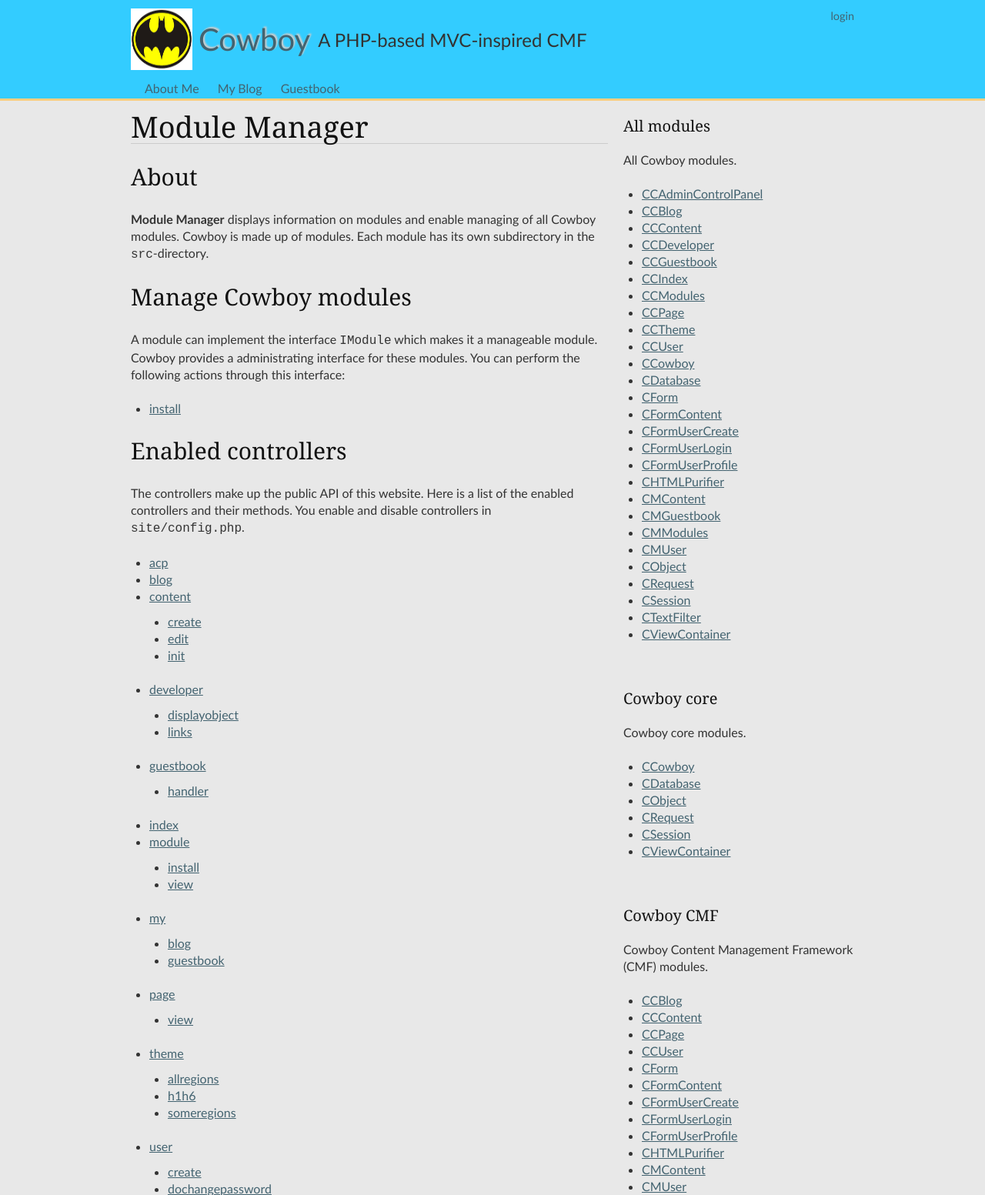
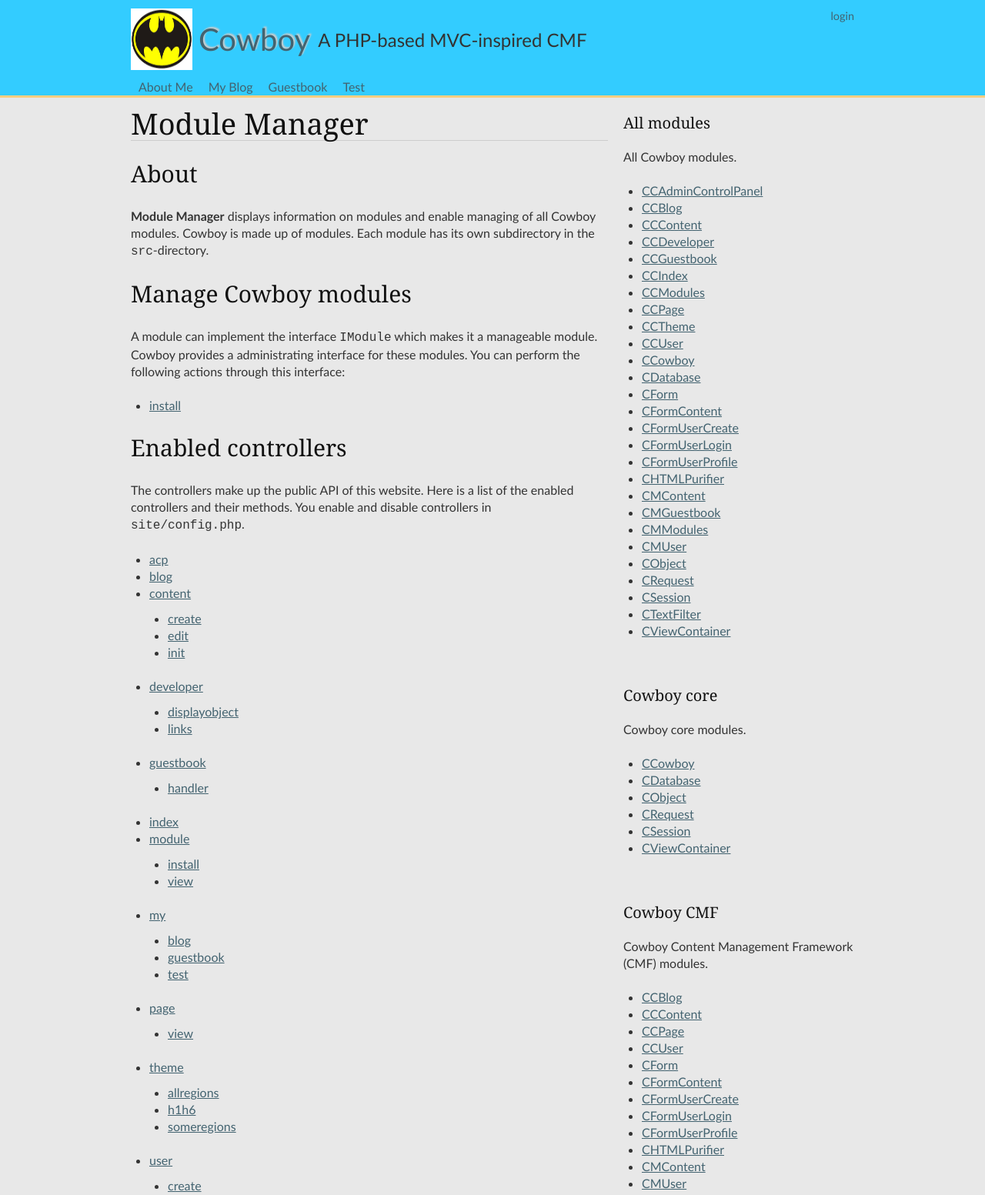
Before and after one commit to AndersLatimore/CowboyFramework, a PHP site: page /module in a window 1280 px wide. Shown: the top 1553 px of the page at 77% size. Run offline with PHP 8.4, Linux system fonts and the light colour scheme; data comes from the database, SQL or seed files in the repository; both versions use the stored data as it was after the commit.

Commit message:
Minor changes made
Minor updates

```diff
--- a/cowboy_framework/site/config.php
+++ b/cowboy_framework/site/config.php
@@ -131,6 +131,7 @@ $cw->config['menus'] = array(
     'home' => array('label'=>'About Me', 'url'=>'my'),
     'blog' => array('label'=>'My Blog', 'url'=>'my/blog'),
     'guestbook' => array('label'=>'Guestbook', 'url'=>'my/guestbook'),
+    'test' => array('label'=>'Test', 'url'=>'my/test'),
   ),
 );
 
--- a/cowboy_framework/site/src/CCMycontroller/CCMycontroller.php
+++ b/cowboy_framework/site/src/CCMycontroller/CCMycontroller.php
@@ -17,6 +17,17 @@ class CCMycontroller extends CObject implements IController {
     $content = new CMContent(5);
     $this->views->SetTitle('Welcome! '.htmlEnt($content['title']))
                 ->AddInclude(__DIR__ . '/page.tpl.php', array(
+                  'content' => $content,
+                ));
+  }
+
+    /**
+* The test page
+*/
+  public function Test() {
+    $content = new CMContent(6);
+    $this->views->SetTitle('Test page! '.htmlEnt($content['title']))
+                ->AddInclude(__DIR__ . '/test.tpl.php', array(
                   'content' => $content,
                 ));
   }
--- a/cowboy_framework/site/themes/mytheme/style.css
+++ b/cowboy_framework/site/themes/mytheme/style.css
@@ -8,4 +8,76 @@ body{background-color:#E8E8E8;}
 #outer-wrap-header{background-color:#33CCFF;border-bottom:3px solid #FFCE80}
 #outer-wrap-footer{background-color:#33CCFF}
 a{color:#436370}
-#navbar ul.menu li a.selected{background-color:#E8E8E8;border-bottom:none;}
+
+#navbar ul.menu li a.selected{
+background-color:#E8E8E8;
+border-bottom:none;
+}
+
+
+/* main menu styles */
+#navbar,#navbar ul.menu {
+    background-image:none;
+    list-style:none;
+    margin:0;
+    padding:0;
+}
+}
+#navbar ul {
+    /*left:-9999px;*/
+    position:absolute;
+    top:37px;
+    width:auto;
+}
+#navbar ul ul {
+    /*left:-9999px;*/
+    position:absolute;
+    top:0;
+    width:auto;
+}
+#navbar li {
+    float:left;
+    margin-right:5px;
+    position:relative;
+}
+}
+#navbar > li > a {
+    -moz-border-radius:6px;
+    -webkit-border-radius:6px;
+    -o-border-radius:6px;
+    border-radius:6px;
+
+    overflow:hidden;
+}
+#navbar li a.fly {
+    background:#c1c1bf, no-repeat right center;
+    padding-right:15px;
+}
+#navbar ul li {
+    margin:0;
+}
+#navbar ul li a {
+    width:120px;
+}
+#navbar ul li a.fly {
+    padding-right:10px;
+}
+
+/*hover styles*/
+#navbar li:hover > a {
+    background-color:#E8E8E8;
+
+}
+
+/*focus styles*/
+#navbar li a:focus {
+    outline-width:0;
+}
+
+/*popups*/
+#navbar li a:active + ul.dd,#navbar li a:focus + ul.dd,#navbar li ul.dd:hover {
+    left:0;
+}
+#navbar ul.dd li a:active + ul,#navbar ul.dd li a:focus + ul,#navbar ul.dd li ul:hover {
+    left:140px;
+}
--- a/cowboy_framework/src/CMContent/CMContent.php
+++ b/cowboy_framework/src/CMContent/CMContent.php
@@ -74,9 +74,10 @@ class CMContent extends CObject implements IHasSQL, ArrayAccess, IModule {
           $this->db->ExecuteQuery(self::SQL('insert content'), array('hello-world', 'post', 'Hello World', "This is a demo post.\n\nThis is another row in this demo post.", 'plain', $this->user['id']));
           $this->db->ExecuteQuery(self::SQL('insert content'), array('hello-world-again', 'post', 'Hello World Again', "This is another demo post.\n\nThis is another row in this demo post.", 'plain', $this->user['id']));
           $this->db->ExecuteQuery(self::SQL('insert content'), array('hello-world-once-more', 'post', 'Hello World Once More', "This is one more demo post.\n\nThis is another row in this demo post.", 'plain', $this->user['id']));
-          $this->db->ExecuteQuery(self::SQL('insert content'), array('home', 'page', 'Home page', "This is a demo page, this could be your personal home-page.\n\nLydia is a PHP-based MVC-inspired Content management Framework, watch the making of Lydia at: http://dbwebb.se/lydia/tutorial.", 'plain', $this->user['id']));
-          $this->db->ExecuteQuery(self::SQL('insert content'), array('about', 'page', 'About page', "This is a demo page, this could be your personal about-page.\n\nLydia is used as a tool to educate in MVC frameworks.", 'plain', $this->user['id']));
-          $this->db->ExecuteQuery(self::SQL('insert content'), array('download', 'page', 'Download page', "This is a demo page, this could be your personal download-page.\n\nYou can download your own copy of cowboy from https://github.com/AndyAkesson/CowboyFramework.", 'plain', $this->user['id']));
+          $this->db->ExecuteQuery(self::SQL('insert content'), array('home', 'page', 'Home page', "This is a demo page, this could be your personal home-page.\n\nCowboy is based on <a href='https://github.com/mosbth/lydia.git'>Lydia</a>. Lydia is a PHP-based MVC-inspired Content management Framework, watch the making of Lydia at: http://dbwebb.se/lydia/tutorial.", 'htmlpurify', $this->user['id']));
+          $this->db->ExecuteQuery(self::SQL('insert content'), array('about', 'page', 'About page', "This is a demo page, this could be your personal about-page.\n\nThe Cowboy Framework is based on <a href='https://github.com/mosbth/lydia.git'>Lydia</a> is used as a tool to educate in MVC frameworks.", 'htmlpurify', $this->user['id']));
+          $this->db->ExecuteQuery(self::SQL('insert content'), array('test', 'page', 'Test page', "This is a test page, just trying things out.\n\nMore testing going on here...", 'htmlpurify', $this->user['id']));
+          $this->db->ExecuteQuery(self::SQL('insert content'), array('download', 'page', 'Download page', "This is a demo page, this could be your personal download-page.\n\nYou can download your own copy of Cowboy from https://github.com/AndyAkesson/CowboyFramework.", 'plain', $this->user['id']));
           $this->db->ExecuteQuery(self::SQL('insert content'), array('bbcode', 'page', 'Page with BBCode', "This is a demo page with some BBCode-formatting.\n\n[b]Text in bold[/b] and [i]text in italic[/i] and [url=http://dbwebb.se]a link to dbwebb.se[/url]. You can also include images using bbcode, such as the lydia logo: [img]http://dbwebb.se/lydia/current/themes/core/logo_80x80.png[/img]", 'bbcode', $this->user['id']));
           $this->db->ExecuteQuery(self::SQL('insert content'), array('htmlpurify', 'page', 'Page with HTMLPurifier', "This is a demo page with some HTML code intended to run through <a href='http://htmlpurifier.org/'>HTMLPurify</a>. Edit the source and insert HTML code and see if it works.\n\n<b>Text in bold</b> and <i>text in italic</i> and <a href='http://dbwebb.se'>a link to dbwebb.se</a>. JavaScript, like this: <javascript>alert('hej');</javascript> should however be removed.", 'htmlpurify', $this->user['id']));
           return array('success', 'Successfully created the database tables and created a default "Hello World" blog post, owned by you.');
--- a/cowboy_framework/themes/grid/style.less
+++ b/cowboy_framework/themes/grid/style.less
@@ -205,6 +205,76 @@ body{margin:0;padding:0;color:@color;background-color:@bgcolor2;
 
 
 /** --------------------------------------------------------------
+* Navbar main menu styles
+*/
+#navbar,#navbar ul.menu {
+    background-image:none;
+    list-style:none;
+    margin:0;
+    padding:0;
+}
+}
+#navbar ul {
+    /*left:-9999px;*/
+    position:absolute;
+    top:37px;
+    width:auto;
+}
+#navbar ul ul {
+    /*left:-9999px;*/
+    position:absolute;
+    top:0;
+    width:auto;
+}
+#navbar li {
+    float:left;
+    margin-right:5px;
+    position:relative;
+}
+}
+#navbar > li > a {
+    -moz-border-radius:6px;
+    -webkit-border-radius:6px;
+    -o-border-radius:6px;
+    border-radius:6px;
+
+    overflow:hidden;
+}
+#navbar li a.fly {
+    background:#c1c1bf, no-repeat right center;
+    padding-right:15px;
+}
+#navbar ul li {
+    margin:0;
+}
+#navbar ul li a {
+    width:120px;
+}
+#navbar ul li a.fly {
+    padding-right:10px;
+}
+
+/*hover styles*/
+#navbar li:hover > a {
+    background-color:#E8E8E8;
+
+}
+
+/*focus styles*/
+#navbar li a:focus {
+    outline-width:0;
+}
+
+/*popups*/
+#navbar li a:active + ul.dd,#navbar li a:focus + ul.dd,#navbar li ul.dd:hover {
+    left:0;
+}
+#navbar ul.dd li a:active + ul,#navbar ul.dd li a:focus + ul,#navbar ul.dd li ul:hover {
+    left:140px;
+}
+
+
+/** --------------------------------------------------------------
 * The flash area.
 *
 */
```
Also changed, not shown: cowboy_framework/site/src/CCMycontroller/test.tpl.php (added, +7 -0 lines), cowboy_framework/src/CCowboy/CCowboy.php (+5 -6 lines), cowboy_framework/site/data/.ht.sqlite, cowboy_framework/site/themes/mytheme/img/andy1.JPG, 5 other files.
